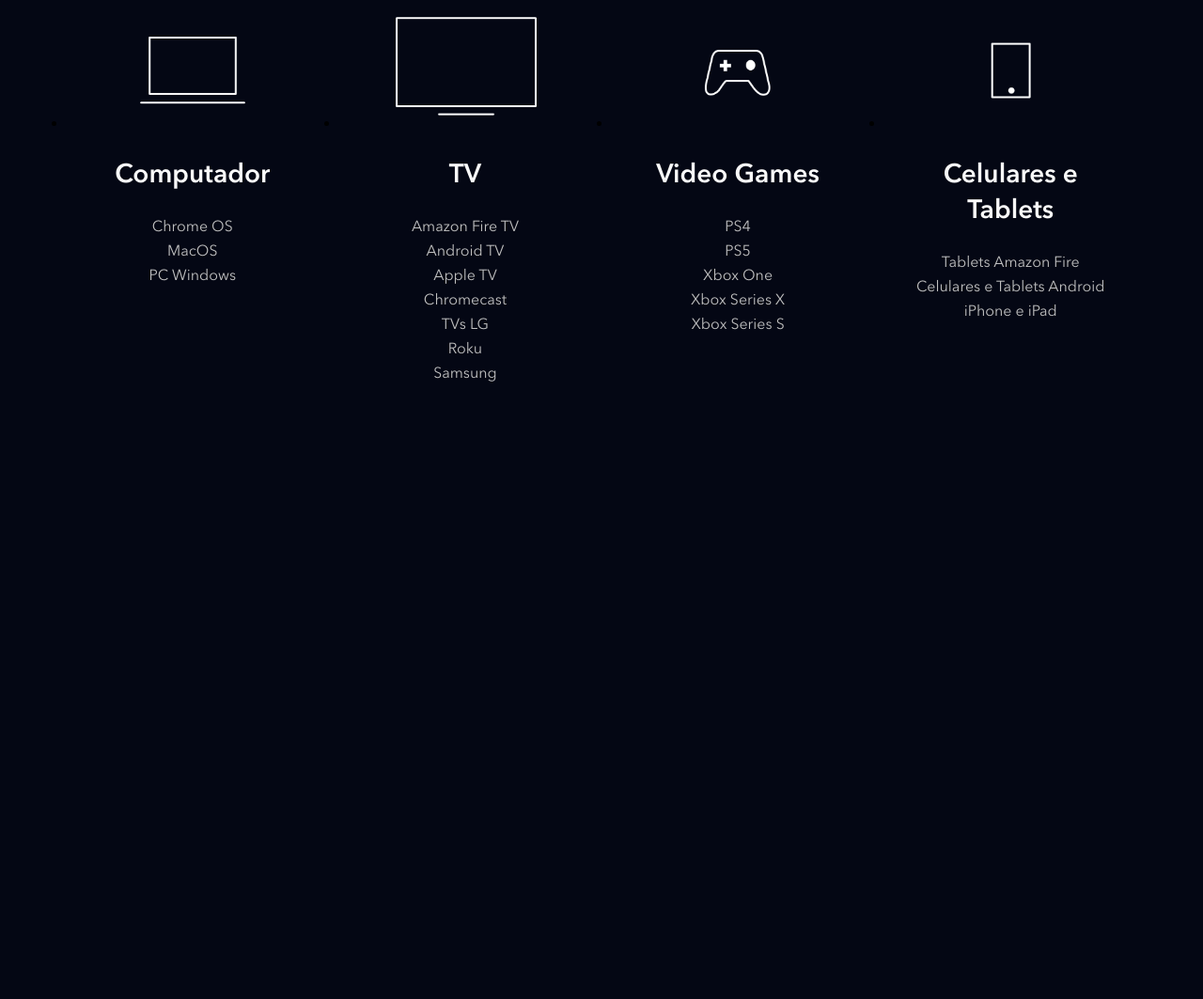
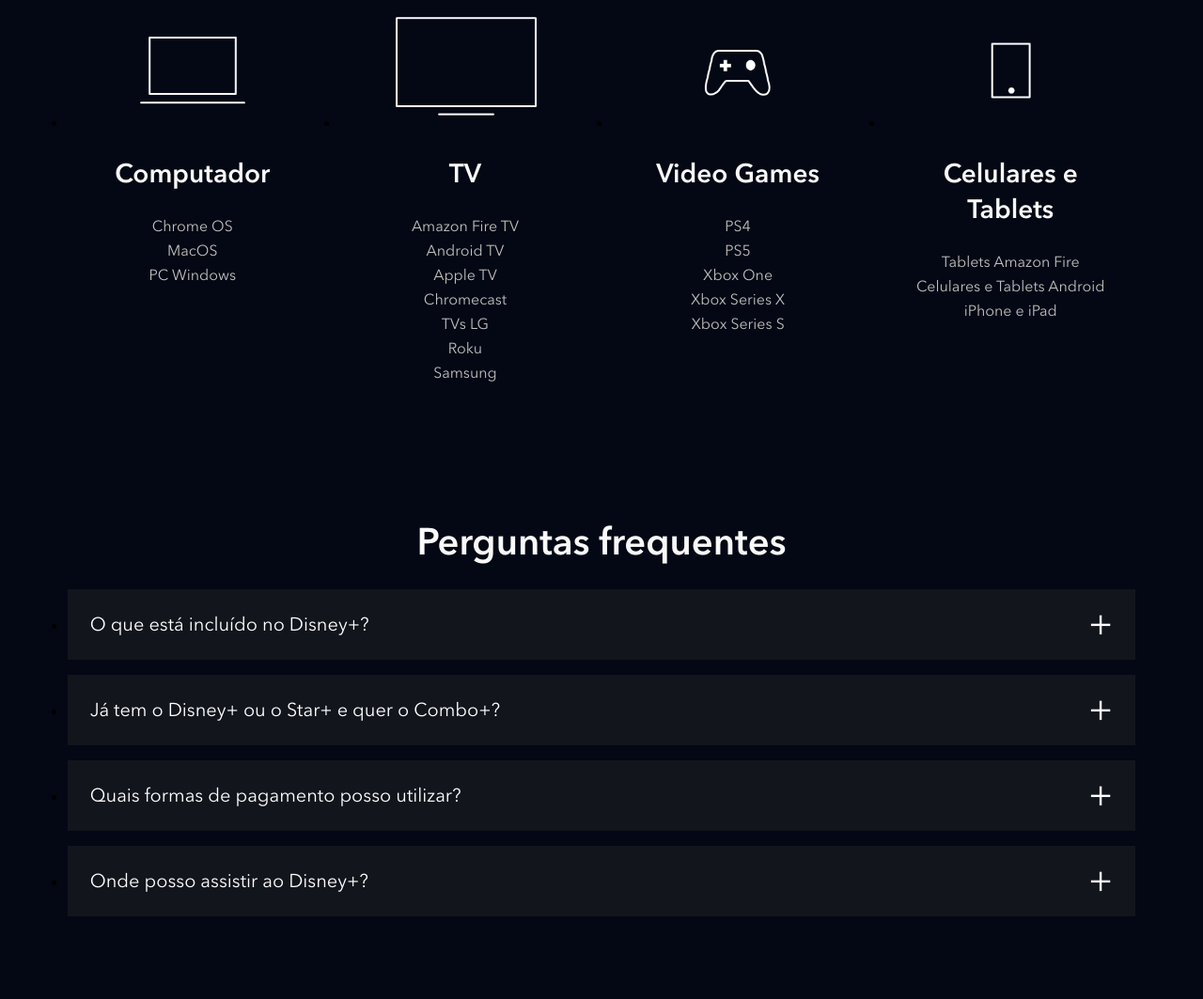
Before and after one commit to quadrosga/clone_disneyplus, a website: page index.html in a window 1280 px wide. Shown: the part 3913-4976 px from the top of the page at 94% size. Before the commit the page ends 4394 px from the top, so only its background shows below. Drawn offline with nearby package versions, Linux system fonts and the light colour scheme; files that its build step writes are made by us from their sources; files whose address does not match are found by name.

Commit message:
Criando a seção FAQ

```diff
--- a/index.html
+++ b/index.html
@@ -209,6 +209,43 @@
             </li>
         </ul>
     </section>
+    <section class="faq">
+        <h2 class="title">Perguntas frequentes</h2>
+        <ul class="faq__questions">
+            <li class="faq__questions__item">
+                <div class="faq__questions__item__question" data-faq-question>
+                    O que está incluído no Disney+?
+                </div>
+                <div class="faq__questions__item__answer text--big">
+                    Resposta da pergunta
+                </div>
+            </li>
+            <li class="faq__questions__item">
+                <div class="faq__questions__item__question" data-faq-question>
+                    Já tem o Disney+ ou o Star+ e quer o Combo+?
+                </div>
+                <div class="faq__questions__item__answer text--big">
+                    Resposta da pergunta
+                </div>
+            </li>
+            <li class="faq__questions__item">
+                <div class="faq__questions__item__question" data-faq-question>
+                    Quais formas de pagamento posso utilizar?
+                </div>
+                <div class="faq__questions__item__answer text--big">
+                    Resposta da pergunta
+                </div>
+            </li>
+            <li class="faq__questions__item">
+                <div class="faq__questions__item__question" data-faq-question>
+                    Onde posso assistir ao Disney+?
+                </div>
+                <div class="faq__questions__item__answer text--big">
+                    Resposta da pergunta
+                </div>
+            </li>
+        </ul>
+    </section>
     <script src="./src/main.js"></script>
 </body>
 </html>
--- a/src/main.js
+++ b/src/main.js
@@ -1,5 +1,6 @@
 document.addEventListener('DOMContentLoaded', function() {
     const buttons = document.querySelectorAll('[data-tab-button]');
+    const questions = document.querySelectorAll('[data-faq-question]');
 
     for (let i = 0; i < buttons.length; i++) {
         buttons[i].addEventListener('click', function(button) {
@@ -11,7 +12,18 @@
             button.target.classList.add('shows__tabs__button--is-active');
         })
     }
+
+    for (let i = 0; i < questions.length; i++) {
+        questions[i].addEventListener('click', toggleAnswer);
+    }
 })
+
+function toggleAnswer(element) {
+    const classe = 'faq__questions__item--is--open';
+    const parentElement = element.target.parentNode;
+
+    parentElement.classList.toggle(classe);
+}
 
 function removeActiveButton() {
     const buttons = document.querySelectorAll('[data-tab-button]');
--- /dev/null
+++ b/src/styles/_faq.scss
@@ -0,0 +1,55 @@
+.faq {
+    padding: 5.6vw;
+
+    h2 {
+        text-align: center;
+        margin-bottom: 24px;
+    }
+
+    &__questions {
+        &__item {
+            margin-bottom: 16px;
+            background-color: #13151d;
+
+            &__question {
+                color: #fff;
+                font-size: 20px;
+                padding: 24px;
+                display: block;
+                cursor: pointer;
+                position: relative;
+
+                &::after {
+                    content: '+';
+                    position: absolute;
+                    top: 0;
+                    right: 24px;
+                    height: 100%;
+                    display: flex;
+                    align-items: center;
+                    font-size: 40px;
+                }
+            }
+
+            &__answer {
+                height: 0;
+                overflow: hidden;
+                padding: 0 24px;
+                transition: height, .5s ease;
+            }
+
+            &--is--open {
+                .faq__questions__item__question::after {
+                    content: '—';
+                }
+
+                .faq__questions__item__answer {
+                    padding-bottom: 24px;
+                    height: auto;
+                    transition: height, .5s ease;
+                }
+            }
+        }
+    }
+
+}
--- a/src/styles/main.scss
+++ b/src/styles/main.scss
@@ -3,6 +3,7 @@
 @use 'shows';
 @use 'plans';
 @use 'available-devices';
+@use 'faq';
 
 @font-face {
     font-family: Avenir;
```
